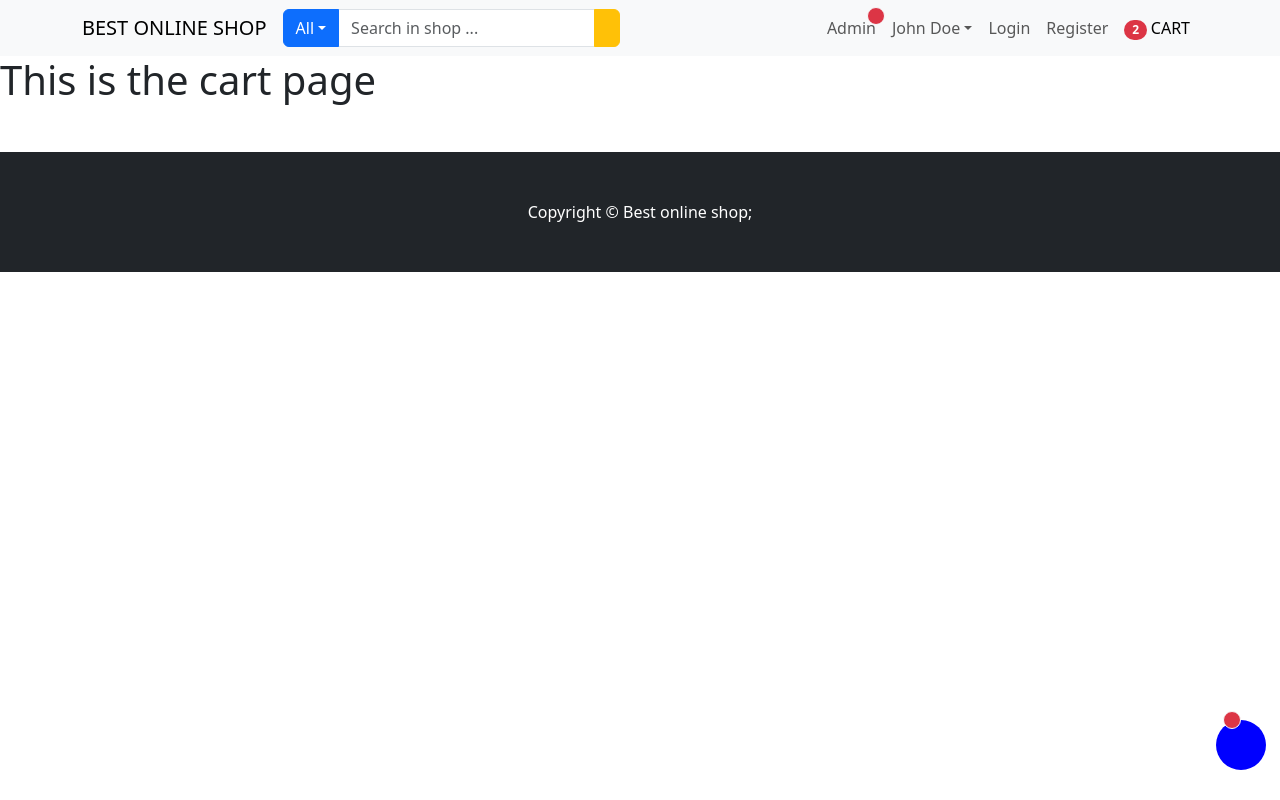
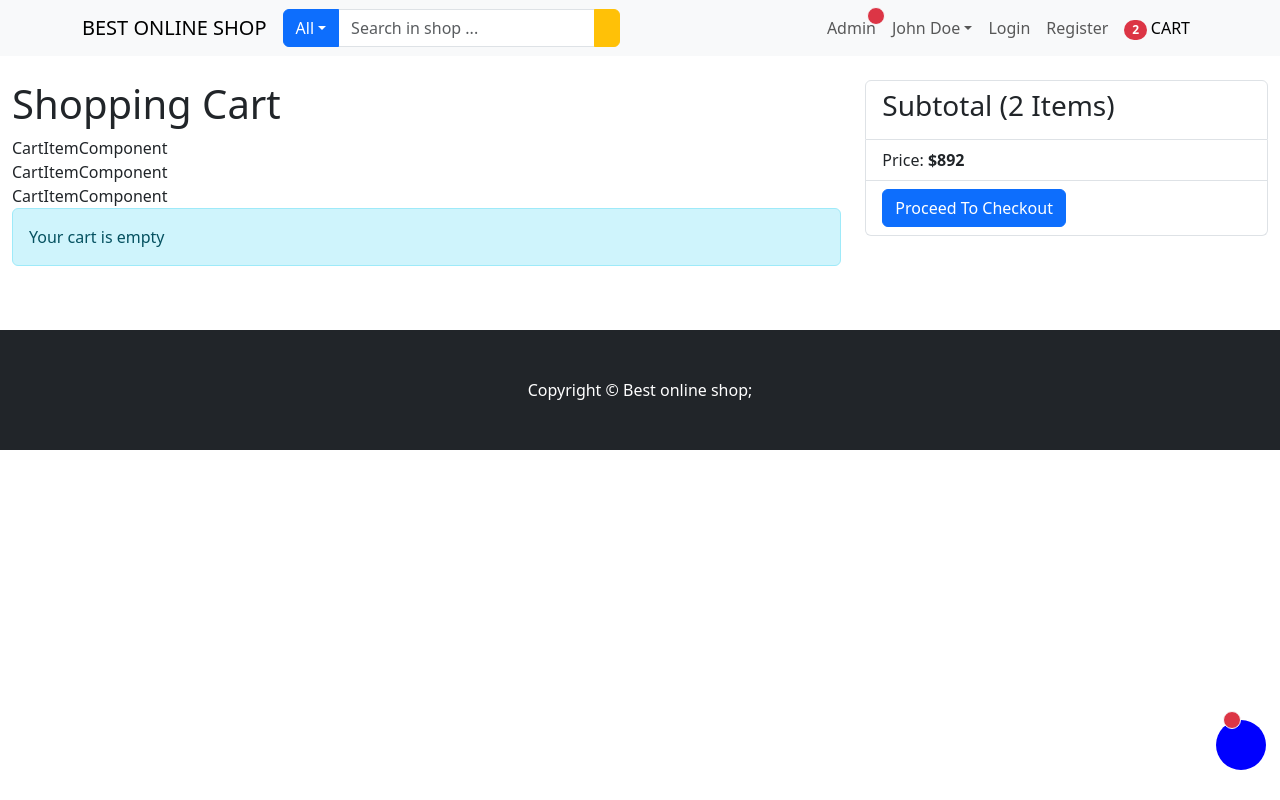
Before and after one commit to UzomaAkpala/e-commerce-frontend, a React (Create React App) app: page /cart in a window 1280 px wide. Built offline with nearby package versions, Linux system fonts and the light colour scheme; the HTML template or start-up script is replaced by a standard one.

Commit message:
Prepare Cart Page

```diff
--- a/src/pages/CartPage.js
+++ b/src/pages/CartPage.js
@@ -1,5 +1,37 @@
-function CartPage() {
-  return <h1>This is the cart page</h1>;
-}
+import { Container, Row, Col, Alert, ListGroup, Button } from "react-bootstrap";
+import { LinkContainer } from "react-router-bootstrap";
+
+const CartPage = () => {
+  return (
+    <Container fluid>
+      <Row className="mt-4">
+        <Col md={8}>
+          <h1>Shopping Cart</h1>
+          {Array.from({ length: 3 }).map((item) => (
+            <>
+              CartItemComponent <br />
+            </>
+          ))}
+          <Alert variant="info">Your cart is empty</Alert>
+        </Col>
+        <Col md={4}>
+          <ListGroup>
+            <ListGroup.Item>
+              <h3>Subtotal (2 Items)</h3>
+            </ListGroup.Item>
+            <ListGroup.Item>
+              Price: <span className="fw-bold">$892</span>
+            </ListGroup.Item>
+            <ListGroup.Item>
+              <LinkContainer to="/user/order-details">
+                <Button type="button">Proceed To Checkout</Button>
+              </LinkContainer>
+            </ListGroup.Item>
+          </ListGroup>
+        </Col>
+      </Row>
+    </Container>
+  );
+};
 
 export default CartPage;
```
